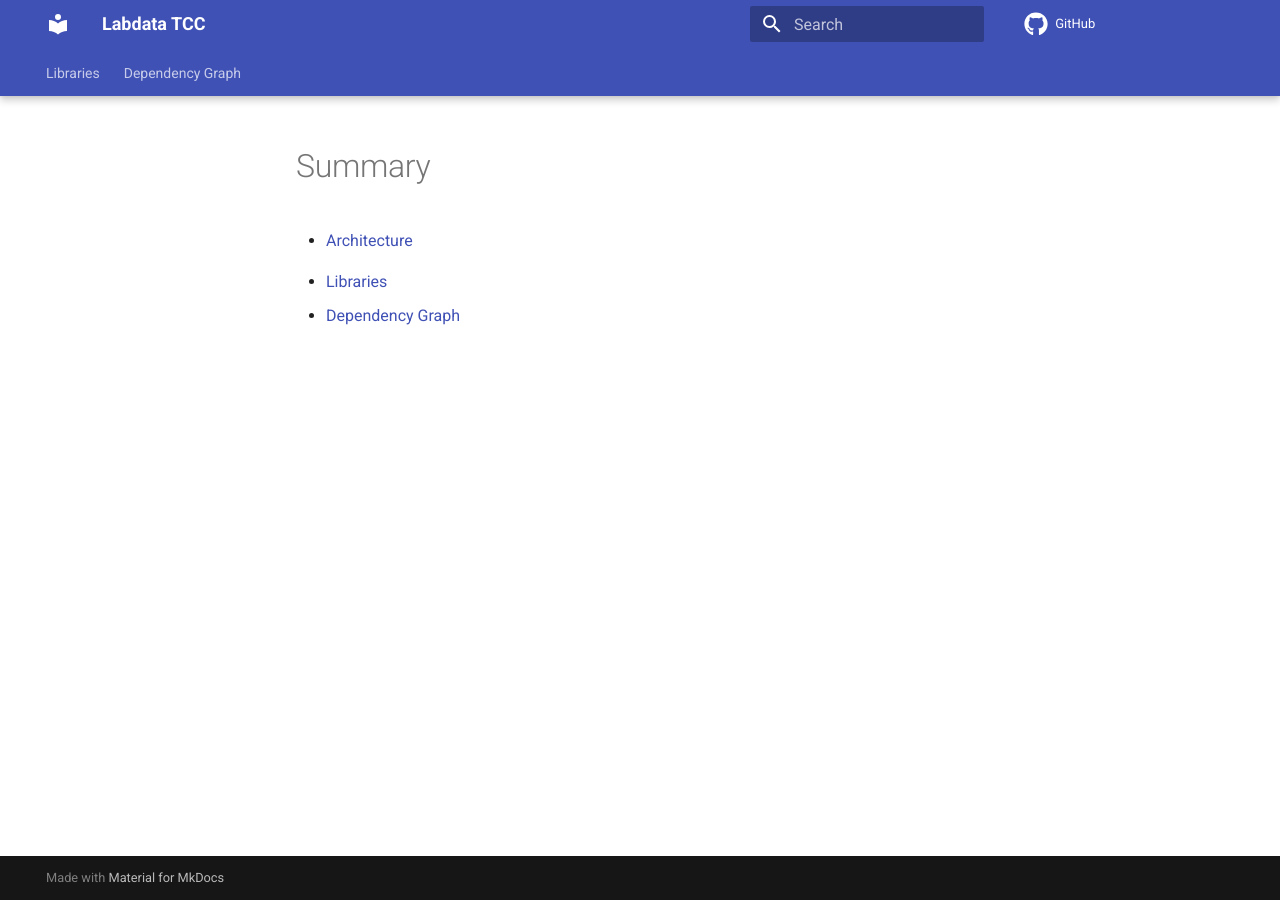
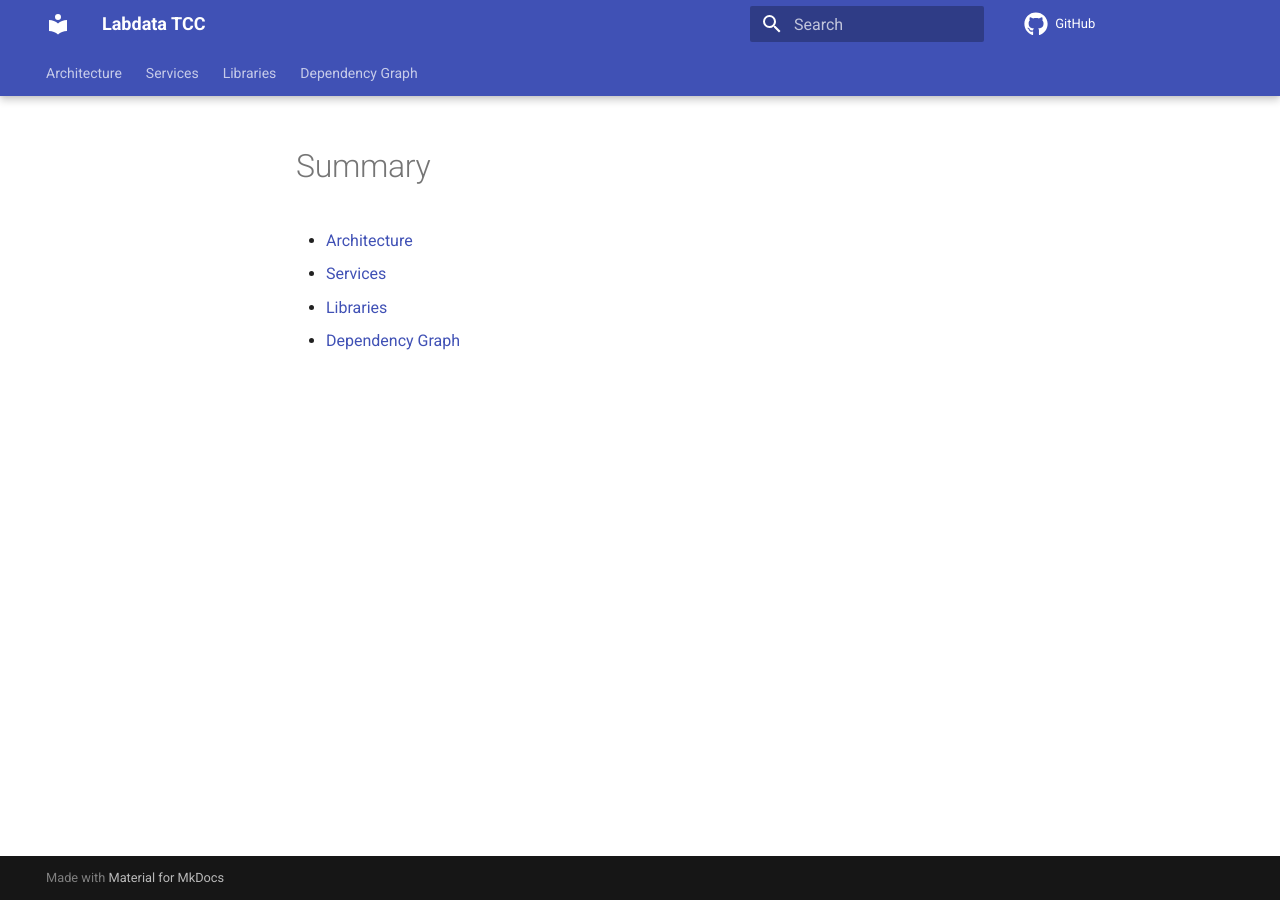
Before and after one commit to FabioCaffarello/labdata-tcc, an MkDocs documentation site: the page built from docs/summary.md, in a window 1280 px wide. Built offline with MkDocs 1.6.1 and Material for MkDocs 9.7.7, drawn with Linux system fonts in a browser that asks for light colours; comment, search, counter and statistics services are not loaded.

```diff
--- a/docs/summary.md
+++ b/docs/summary.md
@@ -1,4 +1,4 @@
 - [Architecture](index.md)
-<!-- - [Services](reference/services/) -->
+- [Services](reference/services/)
 - [Libraries](reference/libs/)
 - [Dependency Graph](dependency-graph/index.html?select=all#/projects/all?groupByFolder=true)
```
Also changed, not shown: 1 other file.
